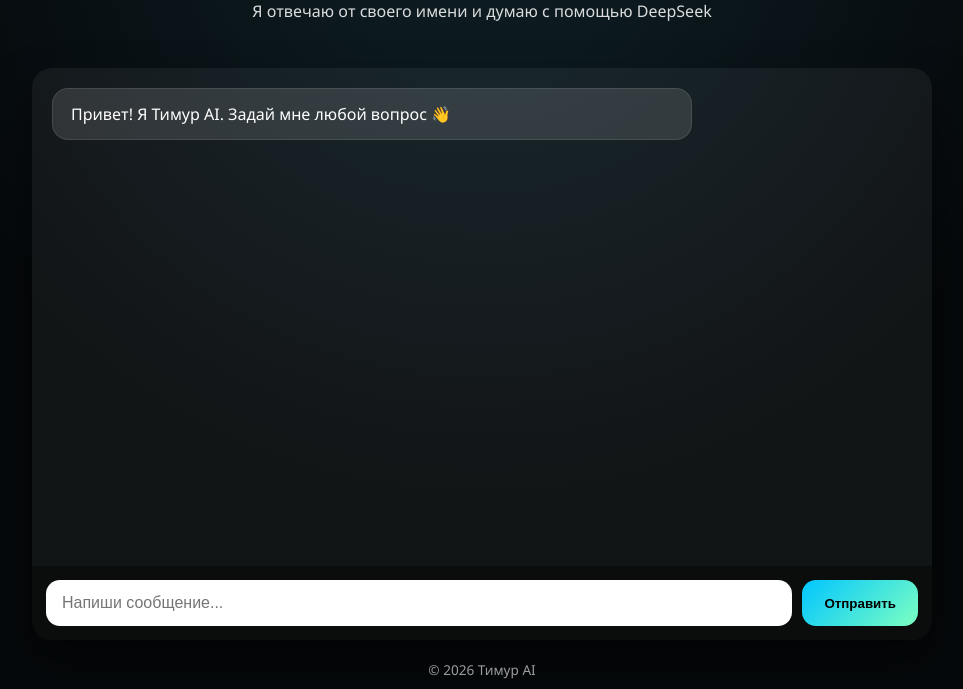
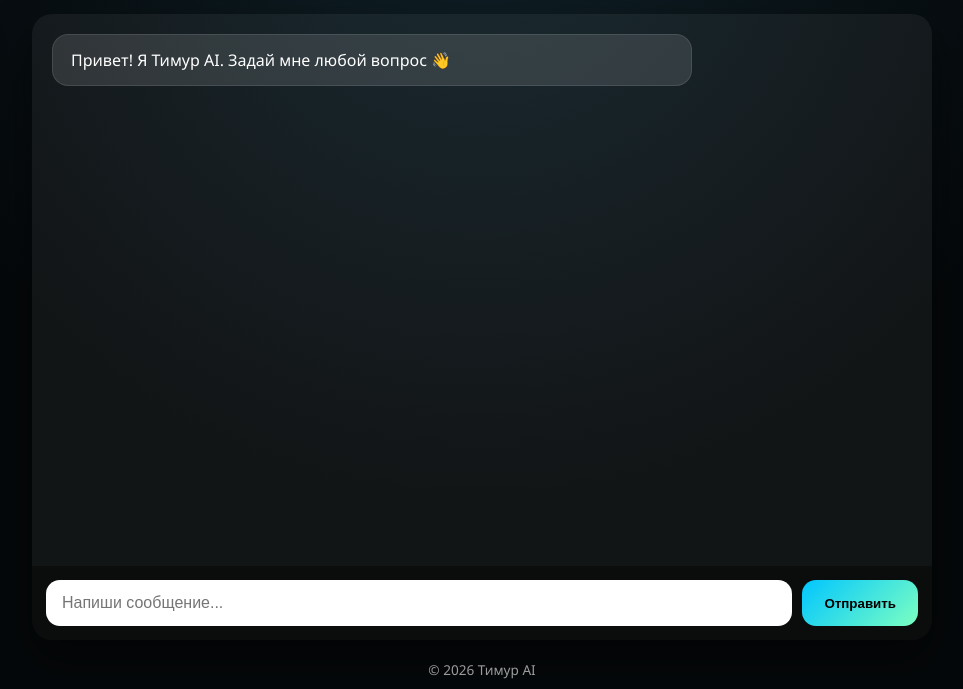
Before and after one commit to D1fficult03/Timur-AI, a website: page index.html in a window 1280 px wide. Shown: the part 111-800 px from the top of the page, without its empty margins (158-1121 px from the left). Drawn offline with Linux system fonts and the light colour scheme.

Commit message:
index.html

```diff
--- a/index.html
+++ b/index.html
@@ -94,7 +94,6 @@
 <body>
   <header>
     <h1>Тимур AI</h1>
-    <p>Я отвечаю от своего имени и думаю с помощью DeepSeek</p>
   </header>
 
   <div class="chat-container">
```
